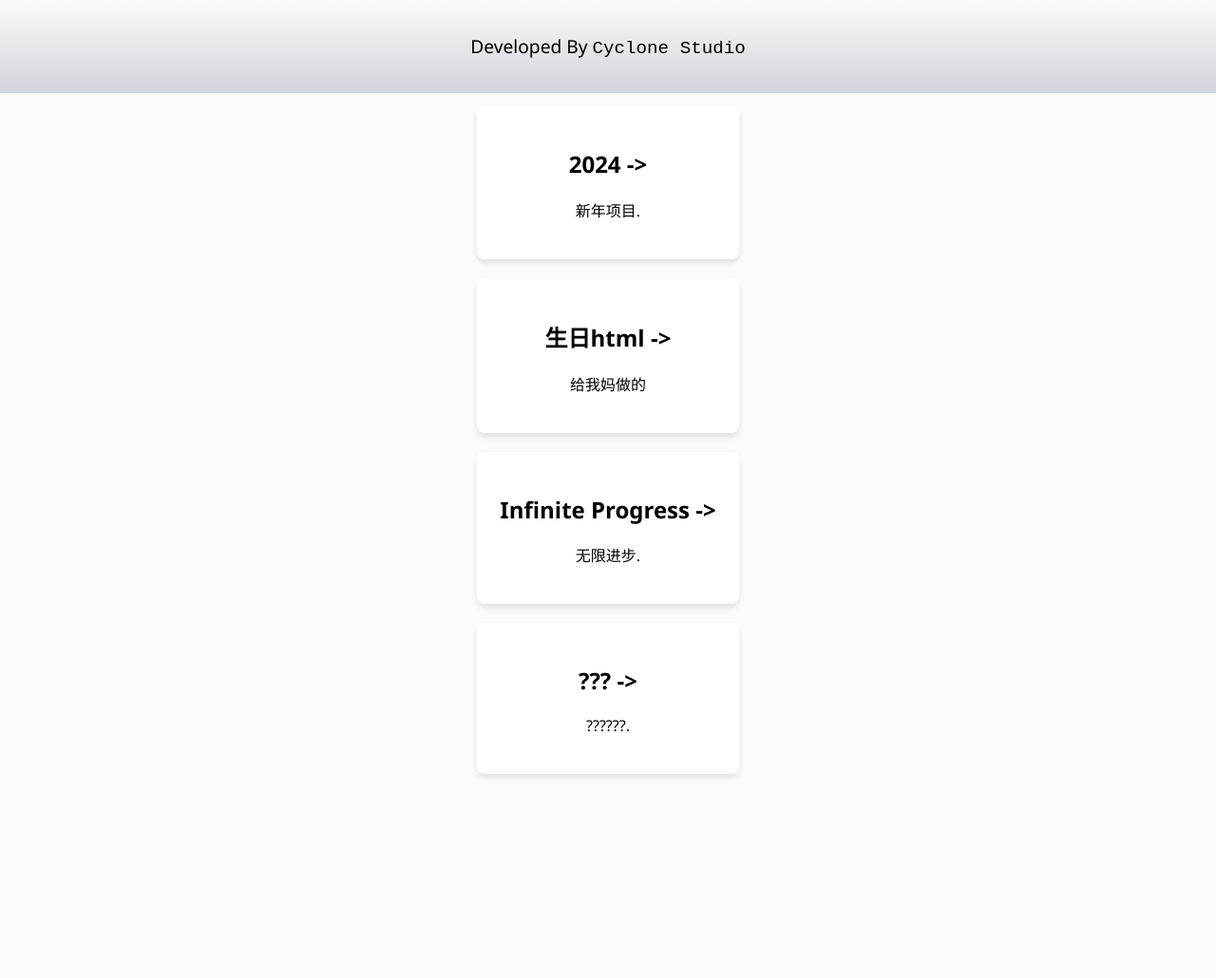
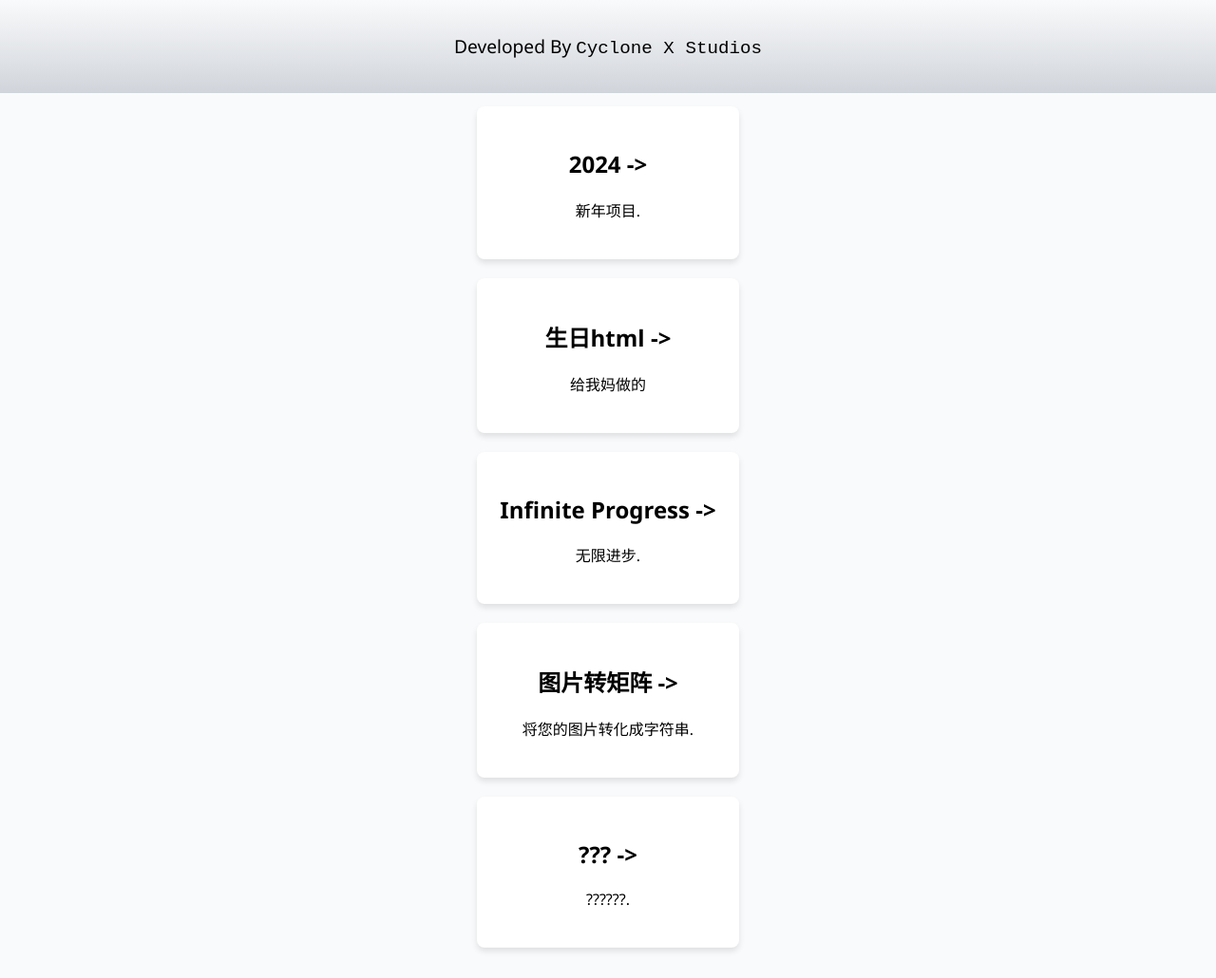
Before and after one commit to QwinStudio/item, a plain HTML site: page index.html in a window 1280 px wide. Shown: the whole page at 95% size. Before the commit the page ends 847 px from the top, so only its background shows below. Drawn offline with Linux system fonts and the light colour scheme.

Commit message:
Update index.html

```diff
--- a/index.html
+++ b/index.html
@@ -61,7 +61,7 @@
             border-radius: 8px;
             box-shadow: 0 4px 6px rgba(0, 0, 0, 0.1);
             text-align: center;
-            transition: transform 0.3s ease-in-out;
+            transition: transform 0.3 ease-in-out;
             cursor: pointer; /* 设置卡片为可点击 */
             text-decoration: none; /* 去除超链接的下划线 */
             color: inherit; /* 继承父元素的颜色 */
@@ -75,7 +75,7 @@
 <body>
     <div class="header">
         <p>
-            Developed By <code>Cyclone Studio</code>
+            Developed By <code>Cyclone X Studios</code>
         </p>
     </div>
 
@@ -99,7 +99,13 @@
         </a>
 
         <!-- Card 4 -->
-        <a href="https://item.gebitqwin.com/ul.html" class="card">
+        <a href="https://itb-tool.gebitqwin.com/" class="card">
+            <h2>图片转矩阵 -&gt;</h2>
+            <p>将您的图片转化成字符串.</p>
+        </a>
+
+        <!-- Card 5 -->
+        <a href="https://.gebitqwin.com/ul.html" class="card">
             <h2>??? -&gt;</h2>
             <p>??????.</p>
         </a>
```
